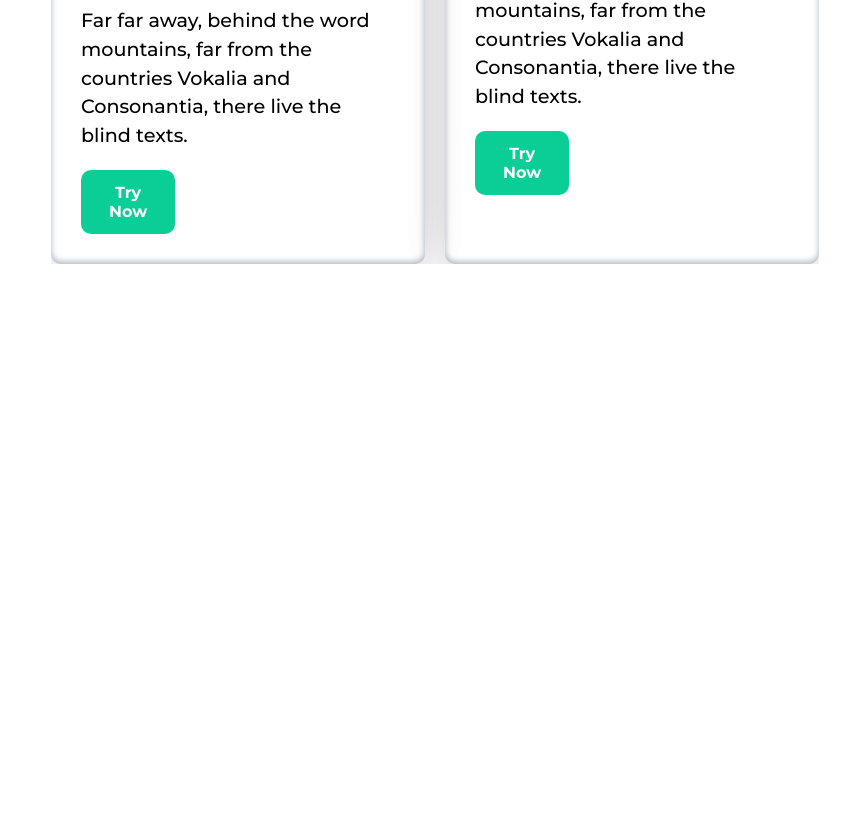
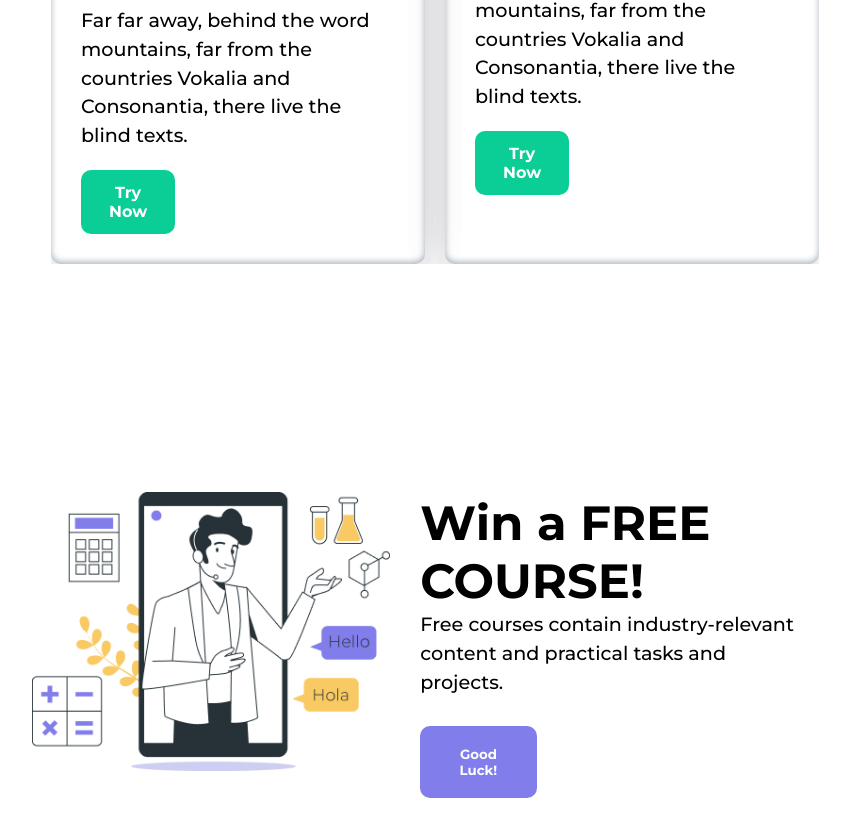
Before and after one commit to babaJay23/CoursEfree, a React (Create React App) app: page / in a window 1280 px wide. Shown: the part 3571-4407 px from the top of the page, without its empty margins (205-1055 px from the left). Before the commit the page ends 3935 px from the top, so only its background shows below. Built offline with nearby package versions, Linux system fonts and the light colour scheme.

Commit message:
free course component

```diff
--- a/src/App.js
+++ b/src/App.js
@@ -4,7 +4,7 @@ import Home from './components/Home/Home';
 import Navbar from './components/Navbar/Navbar';
 import Trial from './components/Trial/Trial';
 import Tutorial from './components/Tutorials/Tutorial';
-
+import Free from './components/Free/Free';
 const  App = () => {
   return (
     <div className="App">
@@ -13,6 +13,7 @@ const  App = () => {
       <About />
       <Trial />
       <Tutorial text={'Try Now'} />
+      <Free />
     </div>
   );
 }
--- /dev/null
+++ b/src/components/Free/Free.js
@@ -0,0 +1,73 @@
+import React from 'react'
+import styled from 'styled-components';
+
+const Free = () =>{
+  return (
+    <FreeContext className='free'>
+      <FreeImage className="free-image">
+        <img src="/img/free.png" alt="free" />
+      </FreeImage>
+      <FreeText className="free-text">
+        <FreeHeader>Win a FREE COURSE!</FreeHeader>
+        <FreeDescription>Free courses contain industry-relevant content and practical tasks and projects.</FreeDescription>
+        <FreeButton>Good Luck!</FreeButton>
+      </FreeText>
+    </FreeContext>
+  )
+}
+
+const FreeContext = styled.div`
+  padding: 100px 0px;
+  width: 70%;
+  margin: auto;
+  justify-content: center;
+  display: flex;
+`
+
+const FreeImage = styled.div`
+  display: flex;
+  width: 40%;
+  align-items: center;
+  justify-content: center;
+`
+
+const FreeText = styled.div`
+  display: flex;
+  margin-top: 30px;
+  width: 50%;
+  padding: 0px 30px;
+  flex-direction: column;
+`
+
+const FreeHeader = styled.h1`
+  font-size: 3rem;
+  font-weight: 700;
+  width: 100%;
+`
+
+const FreeDescription = styled.p`
+  display: flex;
+  font-size: 1.2rem;
+  font-weight: 500;
+  line-height: 1.5;
+`
+
+const FreeButton = styled.button`
+  display: flex;
+  margin-top: 30px;
+  padding: 20px;
+  color: #fff;
+  border: none;
+  outline: none;
+  cursor: pointer;
+  width: 30%;
+  justify-content: center;
+  font-weight: 700;
+  background-color: #817dea;
+  border-radius: 10px;
+
+  &:hover{
+    background-color: #0bce97;
+  }
+`
+export default Free;
```
